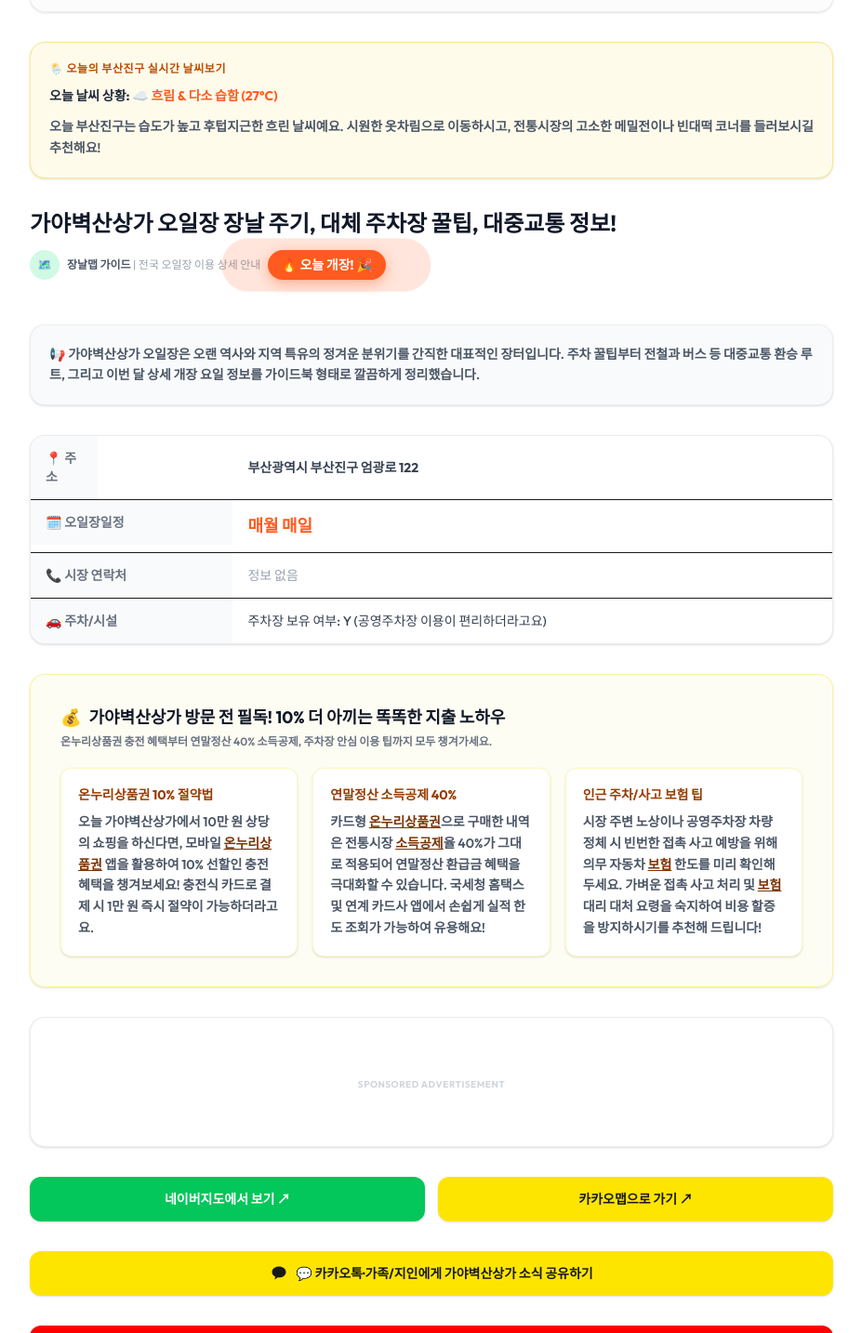
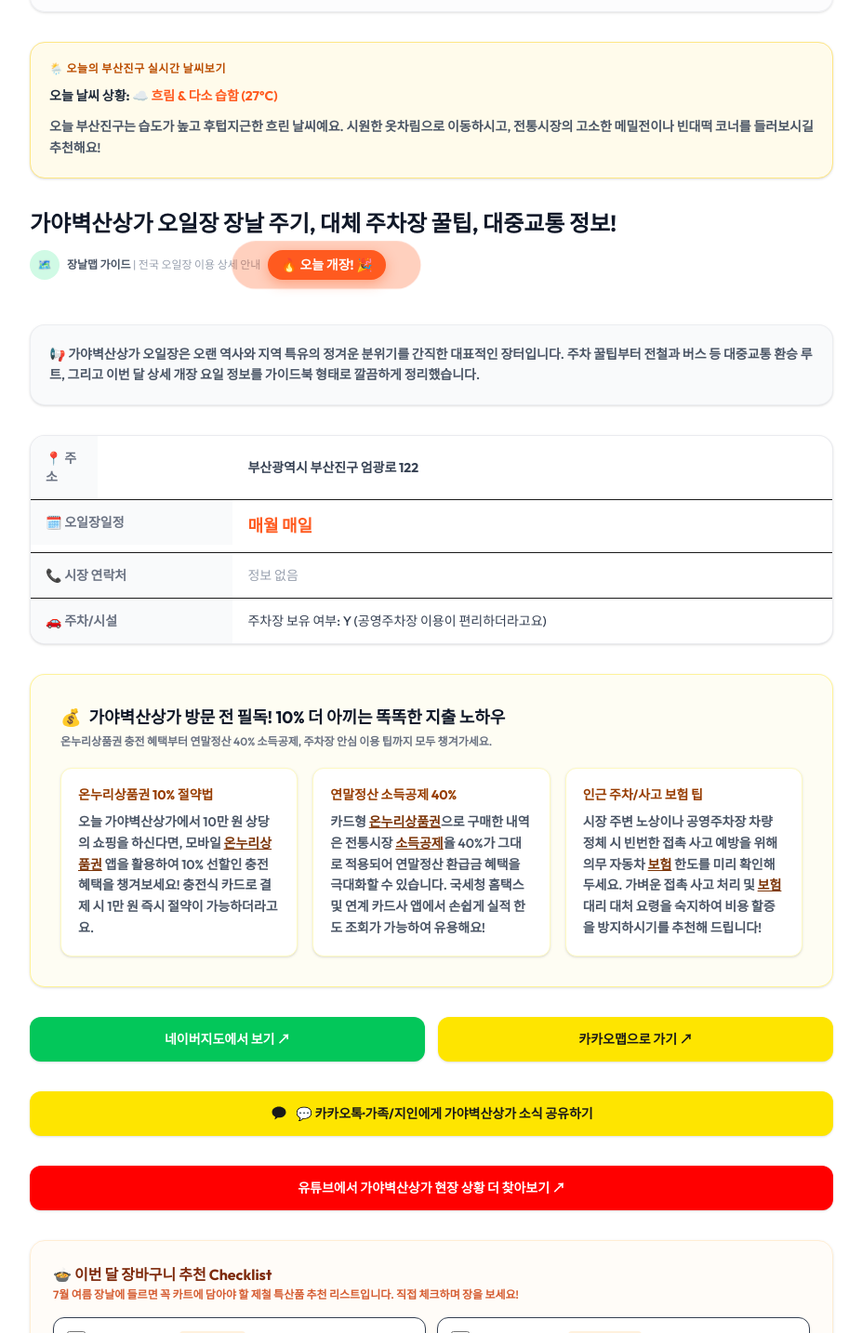
Before and after one commit to pyoska/jangnalmap, a Next.js app: page /market/1003 in a window 1280 px wide. Shown: the part 370-1804 px from the top of the page at 93% size, without its empty margins (176-1103 px from the left). Built offline with nearby package versions, Linux system fonts and the light colour scheme.

Commit message:
fix: hide empty ad placeholder boxes during approval review to ensure compliance

```diff
--- a/src/app/globals.css
+++ b/src/app/globals.css
@@ -108,3 +108,13 @@ body {
   background-color: rgba(255, 255, 255, 0.8) !important;
   color: #6B7280 !important;
 }
+
+/* Google AdSense Approval Safeguard: Hide empty ad slots until ads are fully loaded */
+.adsense-container {
+  display: none !important;
+}
+
+/* Display only when AdSense has loaded and filled the ad slot */
+.adsense-container:has(ins[data-ad-status="filled"]) {
+  display: flex !important;
+}
--- a/src/app/market/[id]/page.js
+++ b/src/app/market/[id]/page.js
@@ -552,7 +552,7 @@ export default async function MarketDetailPage({ params }) {
         </section>
 
         {/* Google AdSense Contextual High-CPC Ad Slot (Targeting Onnuri/Insurance context) */}
-        <div className="w-full bg-white border border-gray-200/80 rounded-2xl p-4.5 flex flex-col items-center justify-center min-h-[140px] text-center shadow-sm">
+        <div className="adsense-container w-full bg-white border border-gray-200/80 rounded-2xl p-4.5 flex flex-col items-center justify-center min-h-[140px] text-center shadow-sm">
           <ins className="adsbygoogle"
                style={{ display: 'block', width: '100%' }}
                data-ad-client="ca-pub-3887993426553204"
--- a/src/app/page.js
+++ b/src/app/page.js
@@ -534,7 +534,7 @@ export default function Home() {
                 filteredMarkets.slice(0, visibleCount).map((market, index) => (
                   <Fragment key={market.id}>
                     {index > 0 && index % 8 === 0 && (
-                      <div className="bg-white/50 border border-dashed border-gray-200 rounded-2xl p-4.5 flex flex-col items-center justify-center min-h-[120px] text-center shadow-sm">
+                      <div className="adsense-container bg-white/50 border border-dashed border-gray-200 rounded-2xl p-4.5 flex flex-col items-center justify-center min-h-[120px] text-center shadow-sm">
                         <ins className="adsbygoogle"
                              style={{ display: 'block', width: '100%' }}
                              data-ad-format="fluid"
```
Also changed, not shown: 1 other file (tests, documents, lock files or other folders).
